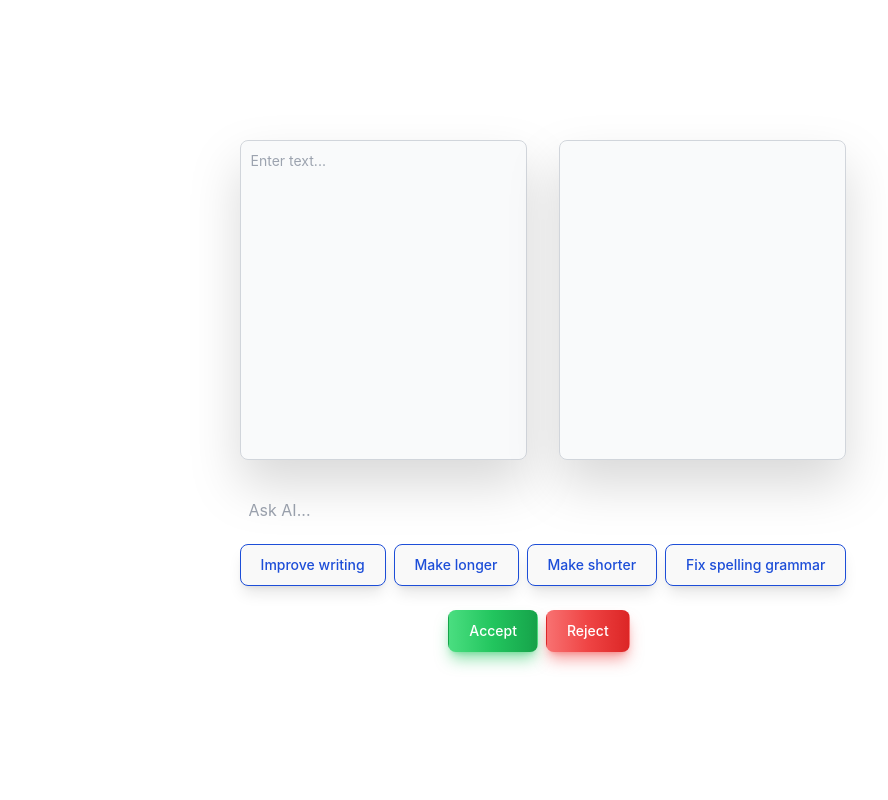
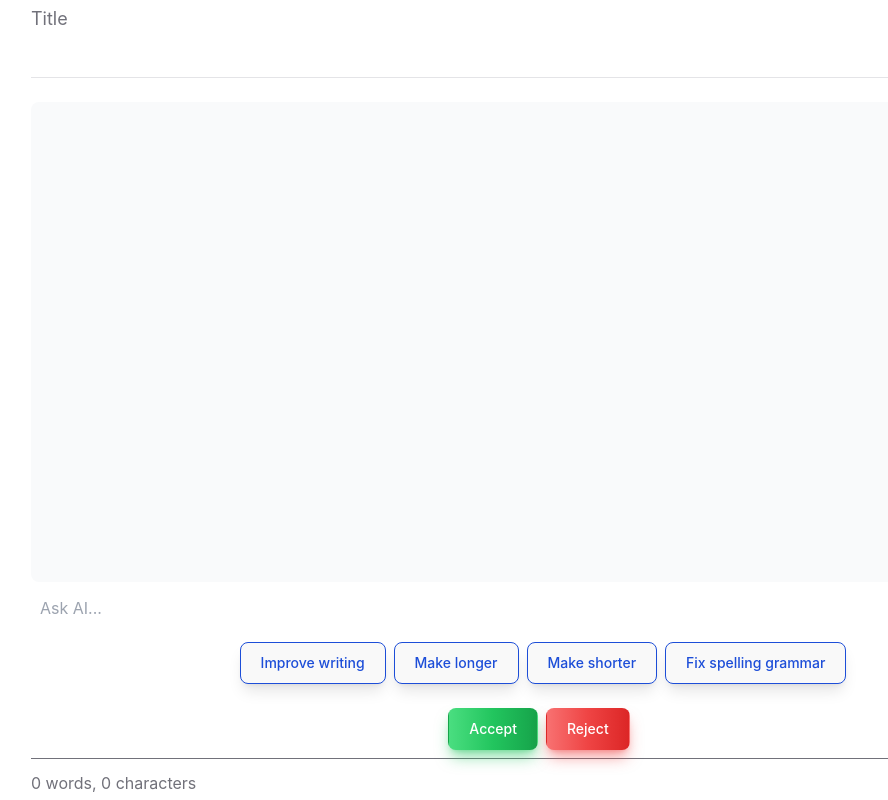
Before and after one commit to Artists-for-Humanity/OdistAI, a React (Vite) app in the folder client/: page / in a window 1280 px wide. Shown: the whole page, without its empty margins (97-985 px from the left). Built offline with nearby package versions, Linux system fonts and the light colour scheme.

Commit message:
changed textinput to a div
highlight functionality + other changes see diffs for details

```diff
--- a/client/src/App.css
+++ b/client/src/App.css
@@ -1,6 +1,7 @@
 #root {
-  margin: 0 auto;
-  text-align: center;
+  /* margin: 0 auto;
+  text-align: center; */
+  width: 100%;
 }
 
 .logo {
--- a/client/src/App.tsx
+++ b/client/src/App.tsx
@@ -7,15 +7,27 @@ import ToolBar from "./Components/ToolBar";
 function App() {
   const [highlightedText, setHighlightedText] = useState("")
   const [chatgptResponse, setChatgptResponse] = useState("")
+  const [inputContent, setInputContent] = useState("");
+  const [isHighlightingText, setIsHighlightingText] = useState(false);
 
   return (
-    <div>
-      <div className="flex flex-row gap-x-8">
-        <TextInput onData={setHighlightedText}/>
-        <IncomingText text={chatgptResponse}/>
+    <div className="2xl:px-64 px-32 text-center w-full">
+      <div className="border-b border-zinc-200 block mb-6 pb-3 text-left">
+        <div className="text-zinc-500 text-lg">Title</div>
+        <div className="text-white font-semibold text-2xl outline-none" contentEditable suppressContentEditableWarning>My Awesome Essay</div>
+      </div>
+      <div className="block h-[60vh] mb-2">
+        <TextInput onData={setHighlightedText} onContentChange={setInputContent} setHighlight={setIsHighlightingText} isHighlighted={isHighlightingText}>
+          <IncomingText text={chatgptResponse}/>
+        </TextInput>
       </div>
       <ToolBar onData={setChatgptResponse} highlighted={highlightedText}/>
+      <footer className="border-t border-zinc-500 text-zinc-500 pt-3 text-left">
+        <span>{(inputContent !== '' ? inputContent.trim().split(' ').length : 0)} words, </span>
+        <span>{inputContent.length} characters</span>
+      </footer>
     </div>
+
   );
 }
 
--- a/client/src/Components/IncomingText.tsx
+++ b/client/src/Components/IncomingText.tsx
@@ -1,12 +1,15 @@
 
 
-const IncomingText: React.FC<{text: string}> = ({text}) => {
+const IncomingText: React.FC<{ text: string }> = ({ text }) => {
 	return (
+		<div className="bg-zinc-900 h-56 my-4 mx-3 rounded justify-self-end transition-all opacity-0 delay-200 duration-700 opacity-100">
             <textarea readOnly
                 id="message"
-            className="resize-none block w-96 h-80 mb-8 p-2.5 w-full text-sm text-gray-900 drop-shadow-2xl bg-gray-50 rounded-lg border border-gray-300 focus:ring-blue-500 focus:border-blue-500 dark:bg-gray-700 dark:border-gray-600 dark:placeholder-gray-400 dark:text-white dark:focus:ring-blue-500 dark:focus:border-blue-500"
+                name="response"
+                className="resize-none block w-96 h-full  w-full text-sm text-gray-900 drop-shadow-2xl bg-gray-50 rounded focus:ring-blue-500 focus:border-blue-500 dark:bg-transparent dark:border-zinc-700 dark:placeholder-gray-400 dark:text-white dark:focus:ring-rose-600 dark:focus:border-rose-500 outline-none"
                 placeholder={text}
             />
+        </div>
 	);
 }
 
--- a/client/src/Components/TextInput.tsx
+++ b/client/src/Components/TextInput.tsx
@@ -1,34 +1,86 @@
+import { Fragment, ReactNode, useState } from "react";
 
 type DataCallback = (data: string) => void;
+type StatusCallback = (data: boolean) => void;
 
-const TextInput : React.FC<{ onData: DataCallback }> = ({ onData }) => {
+const TextInput: React.FC<{ onData: DataCallback, onContentChange: DataCallback, children: ReactNode, setHighlight: StatusCallback, isHighlighted: boolean }> = ({ onData, onContentChange, children, setHighlight, isHighlighted }) => {
+    const parser = new DOMParser();
+    const [essayContent, setEssayContent] = useState('');
 
-    const handleOnMouseUp = (e : React.MouseEvent<HTMLTextAreaElement>) => {
+    const handleOnMouseUp = (e: React.MouseEvent<HTMLDivElement>) => {
         handleHighlight(e)
     }
 
-    const handleHighlight = (e : React.MouseEvent<HTMLTextAreaElement>) => {
+    const handleHighlight = (e: React.MouseEvent<HTMLDivElement>) => {
+        e.preventDefault();
+        const selectedText = window.getSelection()?.toString();
 
-        const textarea = e.target as HTMLTextAreaElement
-        const start = textarea.selectionStart;
-        const end = textarea.selectionEnd;
-        let highlighted = "..."
+        if (selectedText === '') return;
+        console.log('selected', selectedText)
+        const lastNodeOfSelection = window.getSelection()?.anchorNode;
 
-        if (start !== null && end !== null) {
+        // console.log(lastNodeOfSelection);
+        const allEssayNodes = Array.from((document.getElementById('essay-content') as HTMLDivElement).childNodes)?.filter(node => node.nodeName.toUpperCase() !== "TEXTAREA");
 
-            highlighted = textarea.value.substring(start, end);
-            onData(highlighted)
-          }
-          onData(highlighted)
+        // const rerenderedNodes = (
+        //     <Fragment>
+        //         {allEssayNodes.map((node: ChildNode, idx: number) => {
+        //             if (node.isSameNode(lastNodeOfSelection!)) {
+        //                 return (
+        //                     <Fragment key={idx}>
+        //                         {children}
+        //                     </Fragment>
+        //                 )
+        //             } else {
+        //                 return ( null )
+        //             }
+        //         })}
+        //     </Fragment>
+        // )
+
+        // console.log(rerenderedNodes);
+        // (document.getElementById('essay-content') as HTMLDivElement).innerHTML = '';
+        // TODO: insert the ai suggestion box after the last node (div paragraph in this case)
+
+        // console.log(selectedText);
+        if (selectedText && selectedText !== "") {
+            setHighlight(true);
+            onData(selectedText)
+        } else {
+            setHighlight(false)
+        }
     };
+
+    const handleInput = (e: React.FormEvent<HTMLDivElement>) => {
+        e.preventDefault();
+        onContentChange((e.target as HTMLDivElement).textContent!);
+        // setEssayContent((e.target as HTMLDivElement).textContent!);
+    }
+
+    // if (document.getElementById('essay-content')) {
+    //     console.log(essayContent);
+    //     (document.getElementById('essay-content') as HTMLDivElement).childNodes.forEach(child => {
+    //         (document.getElementById('essay-content') as HTMLDivElement).removeChild(child);
+    //     })
+    // }
     return (
-    <textarea
-        id="message"
-        className="resize-none block w-96 h-80 mb-8 p-2.5 w-full text-sm text-gray-900 drop-shadow-2xl bg-gray-50 rounded-lg border border-gray-300 focus:ring-blue-500 focus:border-blue-500 dark:bg-gray-700 dark:border-gray-600 dark:placeholder-gray-400 dark:text-white dark:focus:ring-blue-500 dark:focus:border-blue-500"
-        placeholder="Enter text..."
-        onMouseUp={handleOnMouseUp}>
-
-        </textarea>)
+        <>
+            <div
+                id="essay-content"
+                className="transition-all duration-300 h-full mb-8 w-full text-sm text-gray-900 group-focus:drop-shadow-2xl bg-gray-50 rounded-lg dark:bg-neutral-800  dark:placeholder-gray-400 dark:text-white text-left outline-none flex-col flex"
+                // placeholder="Enter text..."
+            >
+                <div
+                    className="w-full h-full p-2.5 outline-none"
+                    contentEditable
+                    onMouseUp={handleOnMouseUp}
+                    suppressContentEditableWarning={true}
+                    onInput={handleInput}
+                ></div>
+                {isHighlighted && children}
+            </div>
+        </>
+    )
 
 }
 
```
Lines whose indentation alone changed are shown as unchanged.
